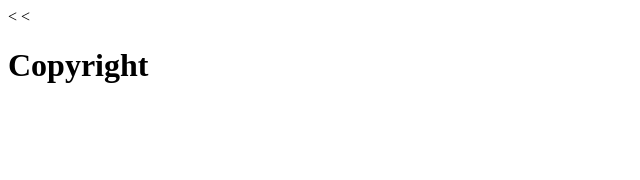
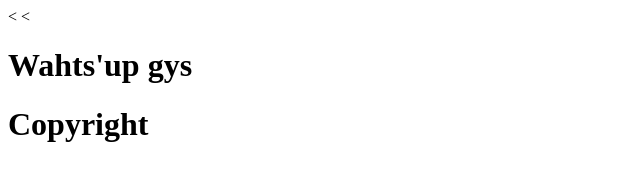
Before and after one commit to isru123/gir-one, a plain HTML site: page index.html in a window 1280 px wide. Shown: the whole page, without its empty margins (0-640 px from the left). Drawn offline with Linux system fonts and the light colour scheme.

Commit message:
added h1

```diff
--- a/index.html
+++ b/index.html
@@ -6,7 +6,7 @@
     <title>My Second commit</title>
   </head>
   <body>
-
+   <h1>Wahts'up gys</h1>
   </body>
 
 <footer>
```
